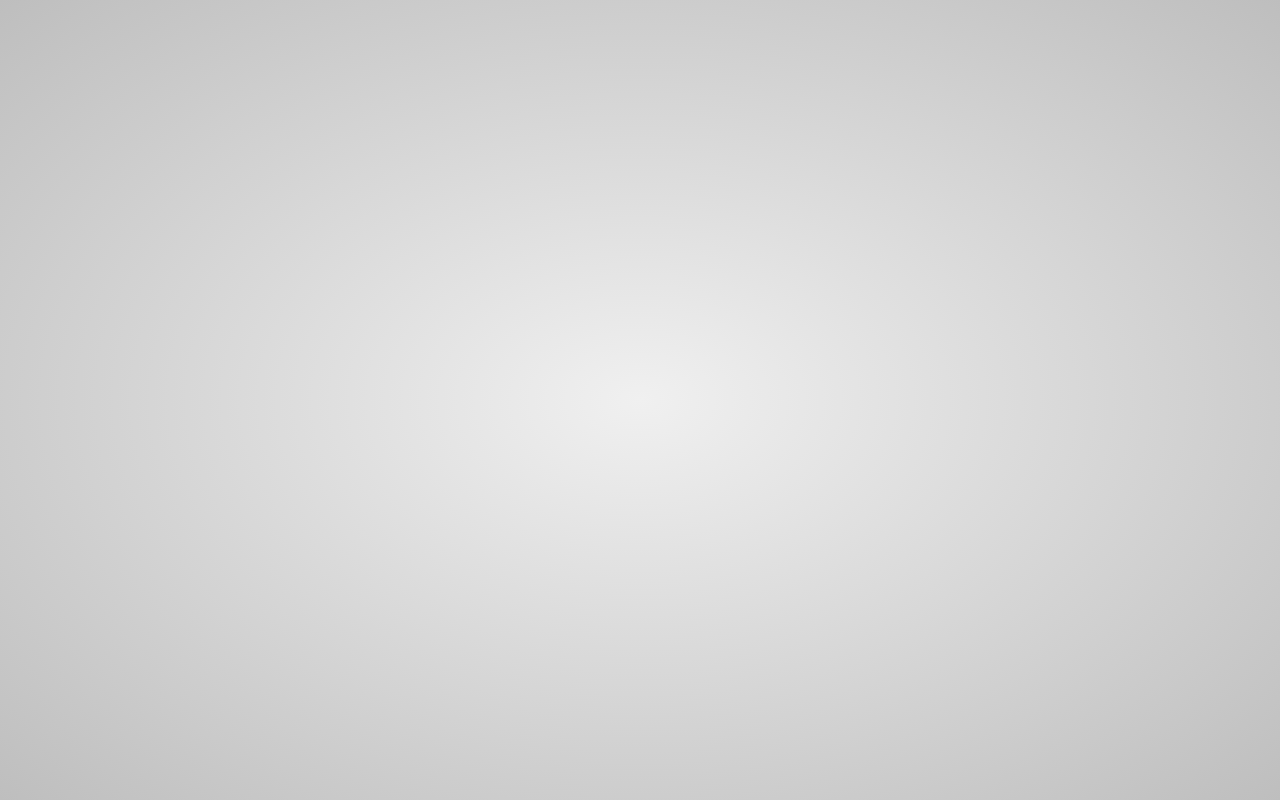
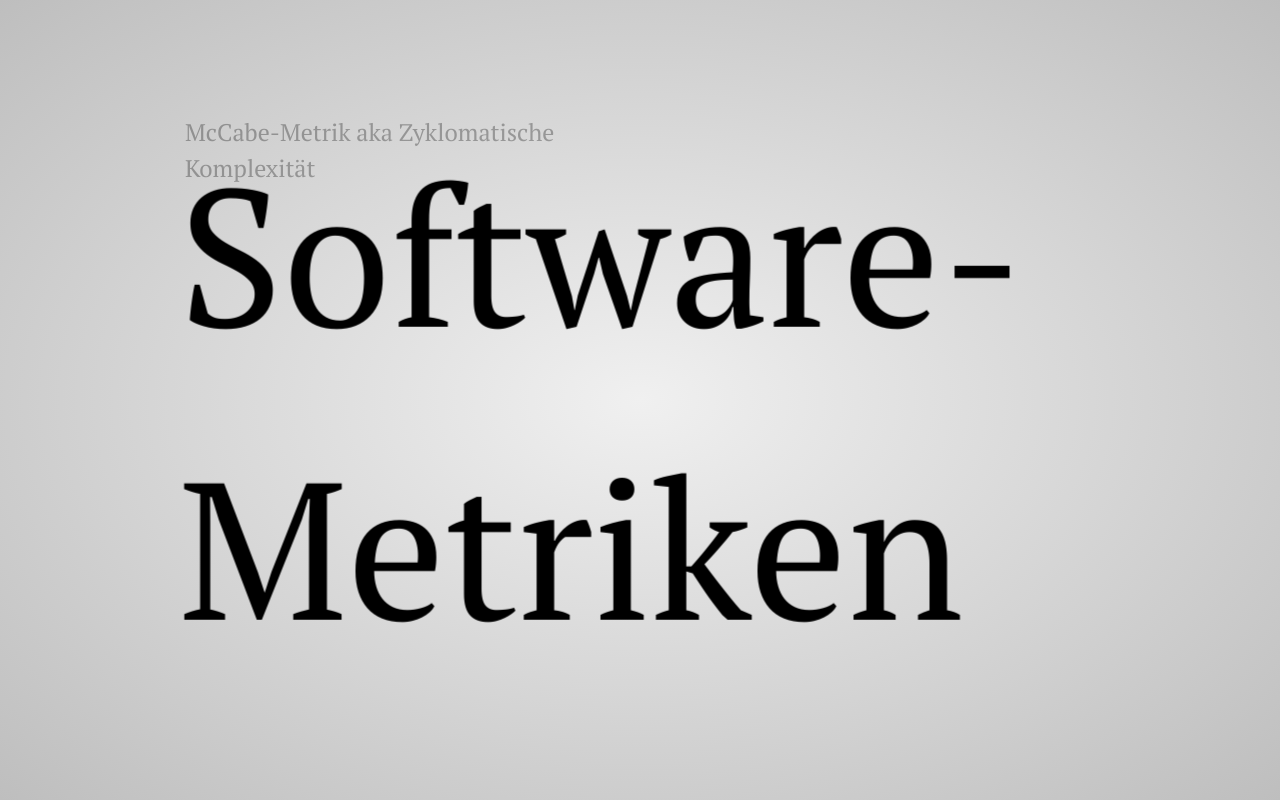
Before and after one commit to glatzg/spielwiese, a plain HTML site: page praesentation/sw-metriken/index.html in a window 1280 px wide. Drawn offline with Linux system fonts and the light colour scheme.

Commit message:
Korrektur des 1. Schritts; 2. Schritt

```diff
--- a/praesentation/sw-metriken/css/sw-metriken.css
+++ b/praesentation/sw-metriken/css/sw-metriken.css
@@ -246,15 +246,15 @@ a:focus {
     scalable way of styling, but most of steps have quite a custom look
     and typography tricks here and there, so they had to be styled separately.
 
-    First is the title step with a big <h1> (no room for padding) and some
+    First is the centre step with a big <h1> (no room for padding) and some
     3D positioning along Z axis.
 */
 
-#title {
+#centre {
     padding: 0;
 }
 
-#title .try {
+#centre .try {
     font-size: 64px;
     position: absolute;
     top: -0.5em;
@@ -267,7 +267,7 @@ a:focus {
     transform:         translateZ(20px);
 }
 
-#title h1 {
+#centre h1 {
     font-size: 190px;
 
     -webkit-transform: translateZ(50px);
@@ -277,7 +277,7 @@ a:focus {
     transform:         translateZ(50px);
 }
 
-#title .footnote {
+#centre .footnote {
     font-size: 32px;
 }
 
--- a/praesentation/sw-metriken/index.html
+++ b/praesentation/sw-metriken/index.html
@@ -6,6 +6,7 @@
     <meta name="description" content="lorem ipsum" />
     <meta name="author" content="Gert Glatz" />
 
+    <link href="http://fonts.googleapis.com/css?family=Open+Sans:regular,semibold,italic,italicsemibold|PT+Sans:400,700,400italic,700italic|PT+Serif:400,700,400italic,700italic" rel="stylesheet" />
     <link href="css/sw-metriken.css" rel="stylesheet" />
   </head>
 
@@ -18,10 +19,13 @@
 
     <div id="impress">
 
-      <div id="overview" class="step" data-x="0" data-y="0">
+      <div id="centre" class="step" data-x="0" data-y="0" data-scale="2">
         <h1>Software-Metriken</h1>
       </div>
 
+      <div class="step" data-x="-500" data-y="-500">
+        <h2>McCabe-Metrik aka Zyklomatische Komplexit&auml;t</h2>
+      </div>
     </div>
 
     <script src="js/impress.js"></script>
```
